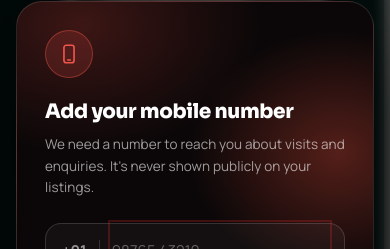
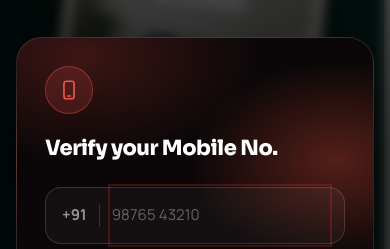
Before and after one commit to MovEazy1/MovEazy-FE, a React (Vite) app: page / in a window 390 px wide. Shown: the part 231-480 px from the top of the page. Built offline with nearby package versions, Linux system fonts and the light colour scheme; no server answers; the database is empty; sample sign-in values are in the browser's storage; a web font is replaced by a local one.

Commit message:
Phone gate: heading is "Verify your Mobile No.", drop the explanatory subtext
Leaves the modal as icon, heading, field, button — nothing to read past.

```diff
--- a/src/components/RequirePhoneModal.jsx
+++ b/src/components/RequirePhoneModal.jsx
@@ -91,12 +91,9 @@ export default function RequirePhoneModal() {
             </svg>
           </span>
 
-          <h2 id="reqphone-title" className="text-white text-[20px] font-extrabold leading-snug">
-            Add your mobile number
+          <h2 id="reqphone-title" className="text-white text-[21px] font-extrabold leading-snug">
+            Verify your Mobile No.
           </h2>
-          <p className="text-white/60 text-[13.5px] leading-relaxed mt-2">
-            We need a number to reach you about visits and enquiries. It&apos;s never shown publicly on your listings.
-          </p>
 
           <div
             className="flex items-center gap-3 mt-6 rounded-2xl px-4"
```
